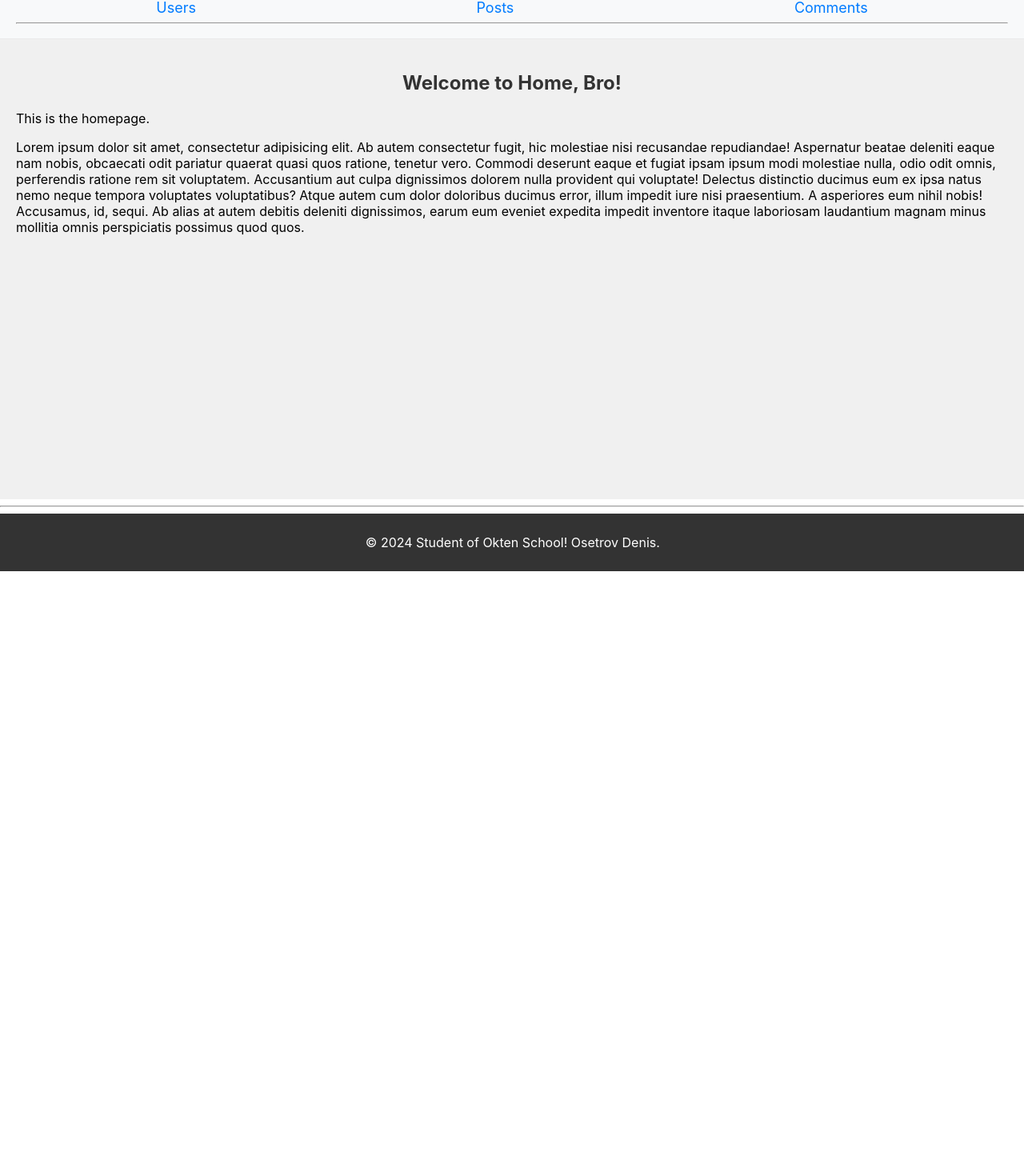
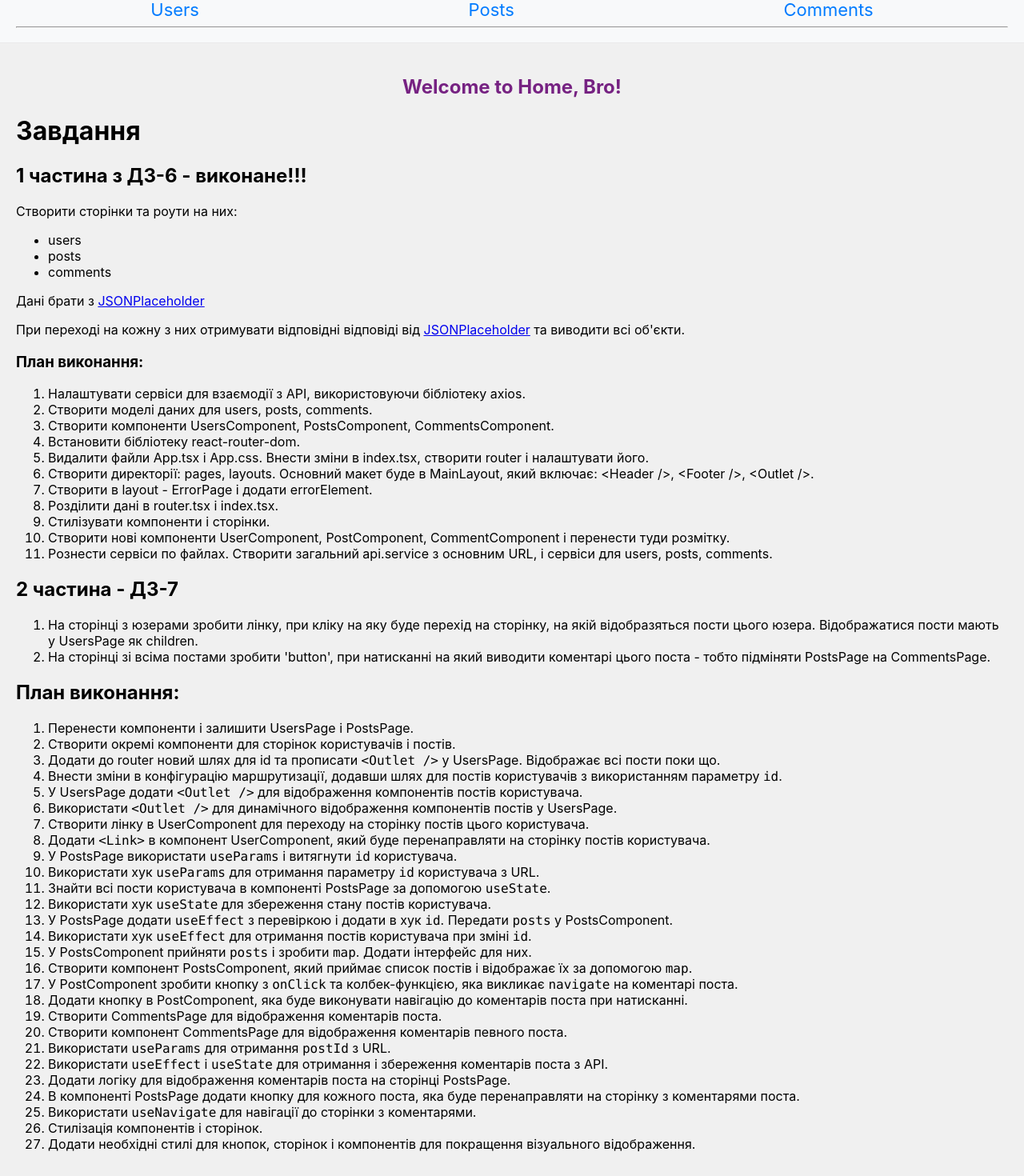
Before and after one commit to DenisOsetrov/react-jan-2024, a React (Create React App) app: page / in a window 1280 px wide. Shown: the part 80-1550 px from the top of the page at 80% size. Before the commit the page ends 800 px from the top, so only its background shows below. Built offline with nearby package versions, Linux system fonts and the light colour scheme.

Commit message:
hw-7 router: 3 page not update

```diff
--- a/src/components/HomeComponent.tsx
+++ b/src/components/HomeComponent.tsx
@@ -4,17 +4,105 @@ const HomeComponent = () => {
     return (
         <div>
             <h1 className="center">Welcome to Home, Bro!</h1>
-            <p>This is the homepage.</p>
-            <p>Lorem ipsum dolor sit amet, consectetur adipisicing elit. Ab autem consectetur fugit, hic molestiae nisi
-                recusandae repudiandae! Aspernatur beatae deleniti eaque nam nobis, obcaecati odit pariatur quaerat
-                quasi quos ratione, tenetur vero. Commodi deserunt eaque et fugiat ipsam ipsum modi molestiae nulla,
-                odio odit omnis, perferendis ratione rem sit voluptatem. Accusantium aut culpa dignissimos dolorem nulla
-                provident qui voluptate! Delectus distinctio ducimus eum ex ipsa natus nemo neque tempora voluptates
-                voluptatibus? Atque autem cum dolor doloribus ducimus error, illum impedit iure nisi praesentium. A
-                asperiores eum nihil nobis! Accusamus, id, sequi. Ab alias at autem debitis deleniti dignissimos, earum
-                eum eveniet expedita impedit inventore itaque laboriosam laudantium magnam minus mollitia omnis
-                perspiciatis possimus quod quos.
-            </p>
+            <h1>Завдання</h1>
+            <h2>1 частина з ДЗ-6 - виконане!!!</h2>
+            <p>Створити сторінки та роути на них:</p>
+            <ul>
+                <li>users</li>
+                <li>posts</li>
+                <li>comments</li>
+            </ul>
+            <p>Дані брати з <a href="https://jsonplaceholder.typicode.com" target="_blank"
+                               rel="noopener noreferrer">JSONPlaceholder</a></p>
+            <p>При переході на кожну з них отримувати відповідні відповіді від <a
+                href="https://jsonplaceholder.typicode.com" target="_blank"
+                rel="noopener noreferrer">JSONPlaceholder</a> та виводити всі
+                об'єкти.</p>
+
+            <h3>План виконання:</h3>
+            <ol>
+                <li>Налаштувати сервіси для взаємодії з API, використовуючи бібліотеку axios.</li>
+                <li>Створити моделі даних для users, posts, comments.</li>
+                <li>Створити компоненти UsersComponent, PostsComponent, CommentsComponent.</li>
+                <li>Встановити бібліотеку react-router-dom.</li>
+                <li>Видалити файли App.tsx і App.css. Внести зміни в index.tsx, створити router і налаштувати його.</li>
+                <li>Створити директорії: pages, layouts. Основний макет буде в MainLayout, який включає: &lt;Header
+                    /&gt;, &lt;Footer /&gt;, &lt;Outlet /&gt;.
+                </li>
+                <li>Створити в layout - ErrorPage і додати errorElement.</li>
+                <li>Розділити дані в router.tsx і index.tsx.</li>
+                <li>Стилізувати компоненти і сторінки.</li>
+                <li>Створити нові компоненти UserComponent, PostComponent, CommentComponent і перенести туди розмітку.
+                </li>
+                <li>Рознести сервіси по файлах. Створити загальний api.service з основним URL, і сервіси для users,
+                    posts, comments.
+                </li>
+            </ol>
+
+            <h2>2 частина - ДЗ-7</h2>
+            <ol>
+                <li>На сторінці з юзерами зробити лінку, при кліку на яку буде перехід на сторінку, на якій
+                    відобразяться пости цього юзера. Відображатися пости мають у UsersPage як children.
+                </li>
+                <li>На сторінці зі всіма постами зробити 'button', при натисканні на який виводити коментарі цього поста
+                    - тобто підміняти PostsPage на CommentsPage.
+                </li>
+            </ol>
+
+            <h2>План виконання:</h2>
+            <ol>
+                <li>Перенести компоненти і залишити UsersPage і PostsPage.</li>
+                <li>Створити окремі компоненти для сторінок користувачів і постів.</li>
+                <li>Додати до router новий шлях для id та прописати <code>&lt;Outlet /&gt;</code> у UsersPage.
+                    Відображає всі пости поки що.
+                </li>
+                <li>Внести зміни в конфігурацію маршрутизації, додавши шлях для постів користувачів з використанням
+                    параметру <code>id</code>.
+                </li>
+                <li>У UsersPage додати <code>&lt;Outlet /&gt;</code> для відображення компонентів постів користувача.
+                </li>
+                <li>Використати <code>&lt;Outlet /&gt;</code> для динамічного відображення компонентів постів у
+                    UsersPage.
+                </li>
+                <li>Створити лінку в UserComponent для переходу на сторінку постів цього користувача.</li>
+                <li>Додати <code>&lt;Link&gt;</code> в компонент UserComponent, який буде перенаправляти на сторінку
+                    постів користувача.
+                </li>
+                <li>У PostsPage використати <code>useParams</code> і витягнути <code>id</code> користувача.</li>
+                <li>Використати хук <code>useParams</code> для отримання параметру <code>id</code> користувача з URL.
+                </li>
+                <li>Знайти всі пости користувача в компоненті PostsPage за допомогою <code>useState</code>.</li>
+                <li>Використати хук <code>useState</code> для збереження стану постів користувача.</li>
+                <li>У PostsPage додати <code>useEffect</code> з перевіркою і додати в хук <code>id</code>.
+                    Передати <code>posts</code> у PostsComponent.
+                </li>
+                <li>Використати хук <code>useEffect</code> для отримання постів користувача при зміні <code>id</code>.
+                </li>
+                <li>У PostsComponent прийняти <code>posts</code> і зробити <code>map</code>. Додати інтерфейс для них.
+                </li>
+                <li>Створити компонент PostsComponent, який приймає список постів і відображає їх за
+                    допомогою <code>map</code>.
+                </li>
+                <li>У PostComponent зробити кнопку з <code>onClick</code> та колбек-функцією, яка
+                    викликає <code>navigate</code> на коментарі поста.
+                </li>
+                <li>Додати кнопку в PostComponent, яка буде виконувати навігацію до коментарів поста при натисканні.
+                </li>
+                <li>Створити CommentsPage для відображення коментарів поста.</li>
+                <li>Створити компонент CommentsPage для відображення коментарів певного поста.</li>
+                <li>Використати <code>useParams</code> для отримання <code>postId</code> з URL.</li>
+                <li>Використати <code>useEffect</code> і <code>useState</code> для отримання і збереження коментарів
+                    поста з API.
+                </li>
+                <li>Додати логіку для відображення коментарів поста на сторінці PostsPage.</li>
+                <li>В компоненті PostsPage додати кнопку для кожного поста, яка буде перенаправляти на сторінку з
+                    коментарями поста.
+                </li>
+                <li>Використати <code>useNavigate</code> для навігації до сторінки з коментарями.</li>
+                <li>Стилізація компонентів і сторінок.</li>
+                <li>Додати необхідні стилі для кнопок, сторінок і компонентів для покращення візуального відображення.
+                </li>
+            </ol>
         </div>
     );
 };
--- a/src/components/PostComponent.tsx
+++ b/src/components/PostComponent.tsx
@@ -14,6 +14,7 @@ const PostComponent: FC<IProps> = ({post}) => {
     const handleViewComments = (postId: string) => {
         navigate(`/posts/${postId}/comments`);
     };
+    // handleViewComments('1')
 
     return (
         <div>
--- a/src/components/header/HeaderComponent.css
+++ b/src/components/header/HeaderComponent.css
@@ -13,7 +13,7 @@
 .nav-link {
     text-decoration: none;
     color: #007bff;
-    font-size: 18px;
+    font-size: 22px;
     margin: 0 15px;
 }
 
--- a/src/layouts/MainLayout.css
+++ b/src/layouts/MainLayout.css
@@ -3,7 +3,7 @@
     text-decoration: none;
     margin: 20px 0;
     font-size: 24px;
-    color: #333;
+    color: rgba(106, 13, 119, 0.91);
 }
 
 .no-decoration {
@@ -14,7 +14,7 @@
 
 .no-decoration h2:hover {
     text-decoration: none;
-    color: #982020; /* Колір при наведенні */
+    color: #c4992d; /* Колір при наведенні */
     text-shadow: 0 0 5px rgba(0, 0, 0, 0.2); /* Додавання тіні при наведенні */
 }
 
--- a/src/layouts/MainLayout.tsx
+++ b/src/layouts/MainLayout.tsx
@@ -10,7 +10,7 @@ const MainLayout: FC = () => {
 
             <NavLink to="" className="no-decoration">
                 <h2 className="center">
-                    Please make your choice and choose one of three options!
+                    My home page. Plan of my task here:
                 </h2>
             </NavLink>
 
--- a/src/pages/CommentsPage.tsx
+++ b/src/pages/CommentsPage.tsx
@@ -14,7 +14,7 @@ const CommentsPage: FC = () => {
     }, []);
 
     // рендеремо всі коментарі одного поста
-    console.log(useParams());           // отримаємо {id:4} - id - прописали в path routers, 4 - написнули на 4 post
+    // console.log(useParams());           // отримаємо {id:4} - id - прописали в path routers, 4 - написнули на 4 post
     const {id} = useParams();  // деструктуруємо useParams()
     console.log(id);                    // відповідь: 4 (при натисканні на 4 post)
 
```
Also changed, not shown: src/task/task.txt.
